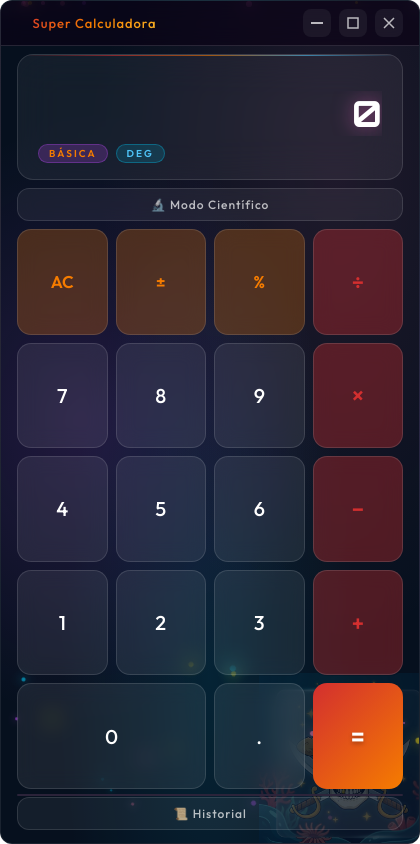
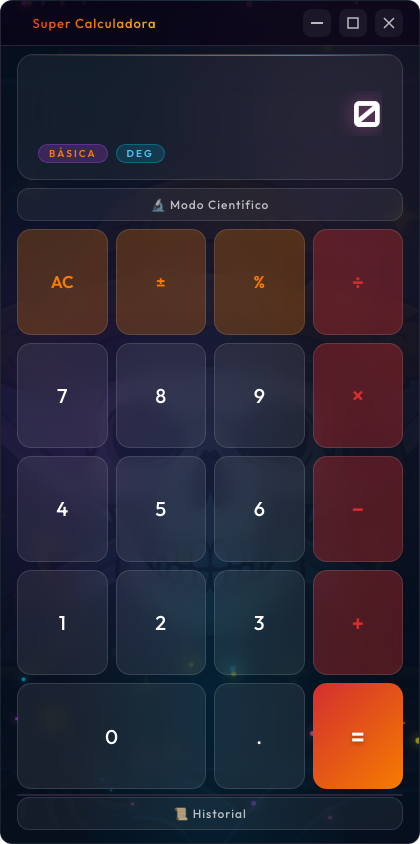
Before and after one commit to Felix-37/Calculadora, an Electron app: page src/index.html in a window 420 px wide. Drawn offline with Linux system fonts and the light colour scheme; no server answers.

Commit message:
style: Ajuste del background image pantall completo

```diff
--- a/src/styles.css
+++ b/src/styles.css
@@ -98,29 +98,13 @@ body {
 }
 
 /* ---- Anime Decoration ---- */
-.anime-decoration {
-    position: absolute;
-    bottom: -10px;
-    right: -20px;
-    width: 180px;
-    height: 250px;
-    z-index: 1;
-    opacity: 0.2;
-    pointer-events: none;
-    filter: blur(0.5px);
-    transition: opacity 0.5s ease;
-}
+.anime-decoration { position: absolute; top: 0; left: 0; width: 100%; height: 100%; z-index: 1; opacity: 0.15; pointer-events: none; transition: opacity 0.5s ease; mix-blend-mode: soft-light; }
 
 .anime-decoration:hover {
     opacity: 0.35;
 }
 
-.anime-character {
-    width: 100%;
-    height: 100%;
-    object-fit: contain;
-    object-position: bottom right;
-}
+.anime-character { width: 100%; height: 100%; object-fit: cover; object-position: center bottom; }
 
 /* ---- Title Bar ---- */
 .title-bar {
```
